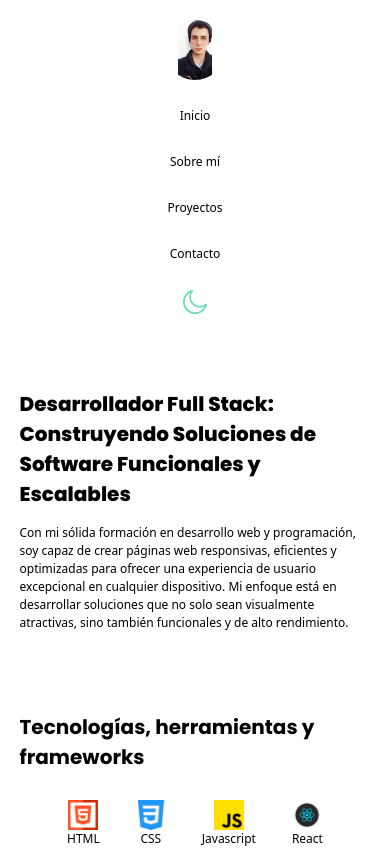
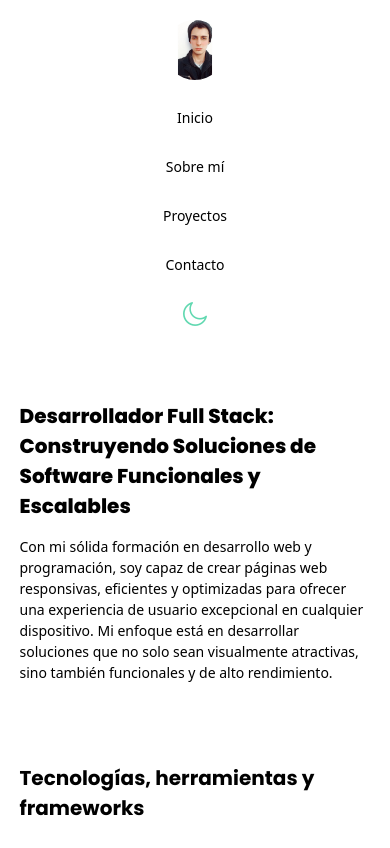
Before and after one commit to germanfabriziogomez/portfolio, a React (Vite) app: page / in a window 390 px wide. Shown: the top 848 px of the page. Built offline with nearby package versions, Linux system fonts and the light colour scheme.

Commit message:
actualizo tamanio de los parrafos

```diff
--- a/src/index.css
+++ b/src/index.css
@@ -23,13 +23,13 @@ h3{
         flex-direction: column !important;
     }
     p,a,label,button{
-        font-size: 12px !important;
+        font-size: 14px !important;
     }
     h1{
         font-size: 20px !important;
     }
     h3{
-        font-size: 15px !important;
+        font-size: 17px !important;
     }
     .img-aboutme{
         display: none;
@@ -58,7 +58,7 @@ h3{
         flex-direction: column !important;
     }
     p{
-        font-size: 15px;
+        font-size: 17px;
     }
     h1{
         font-size: 25px !important;
```
